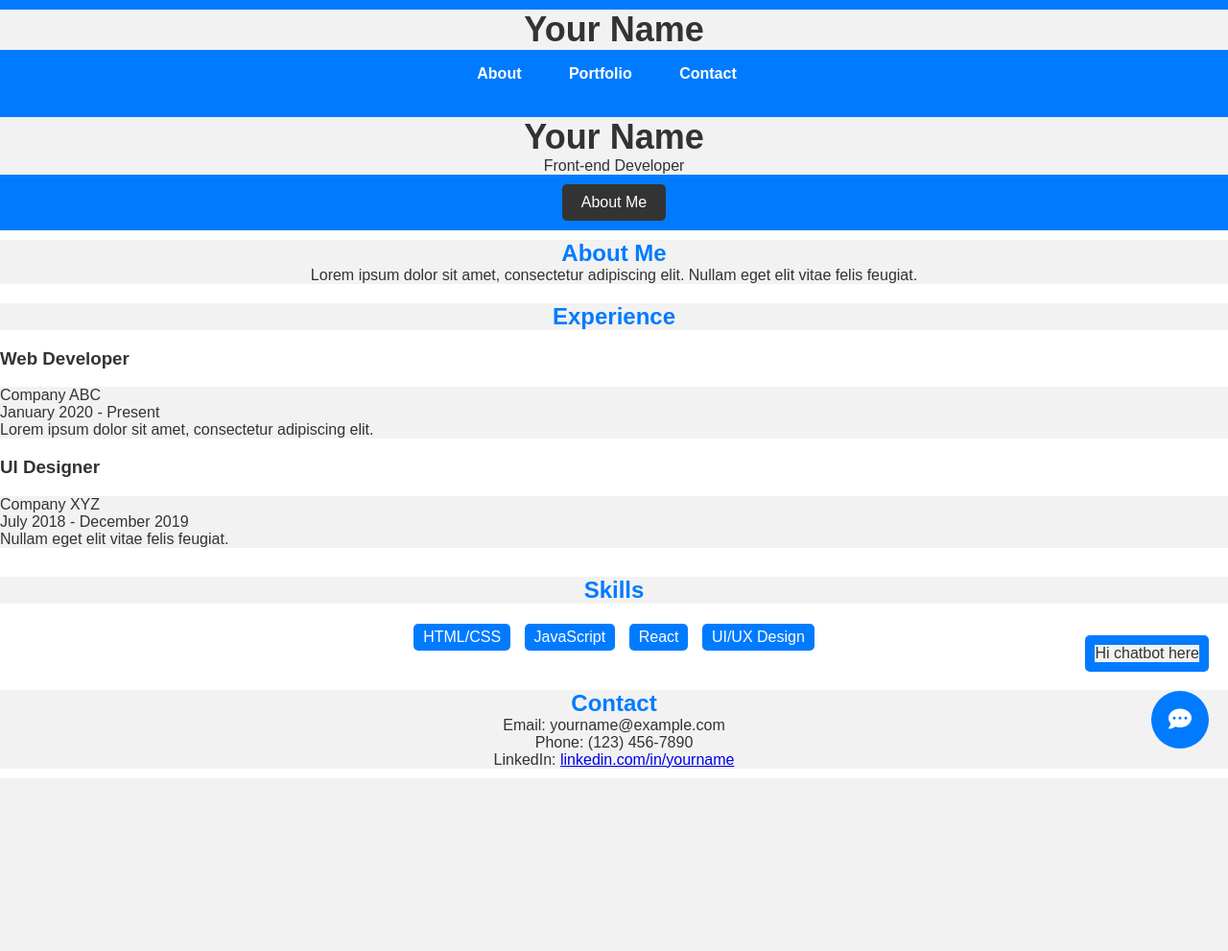
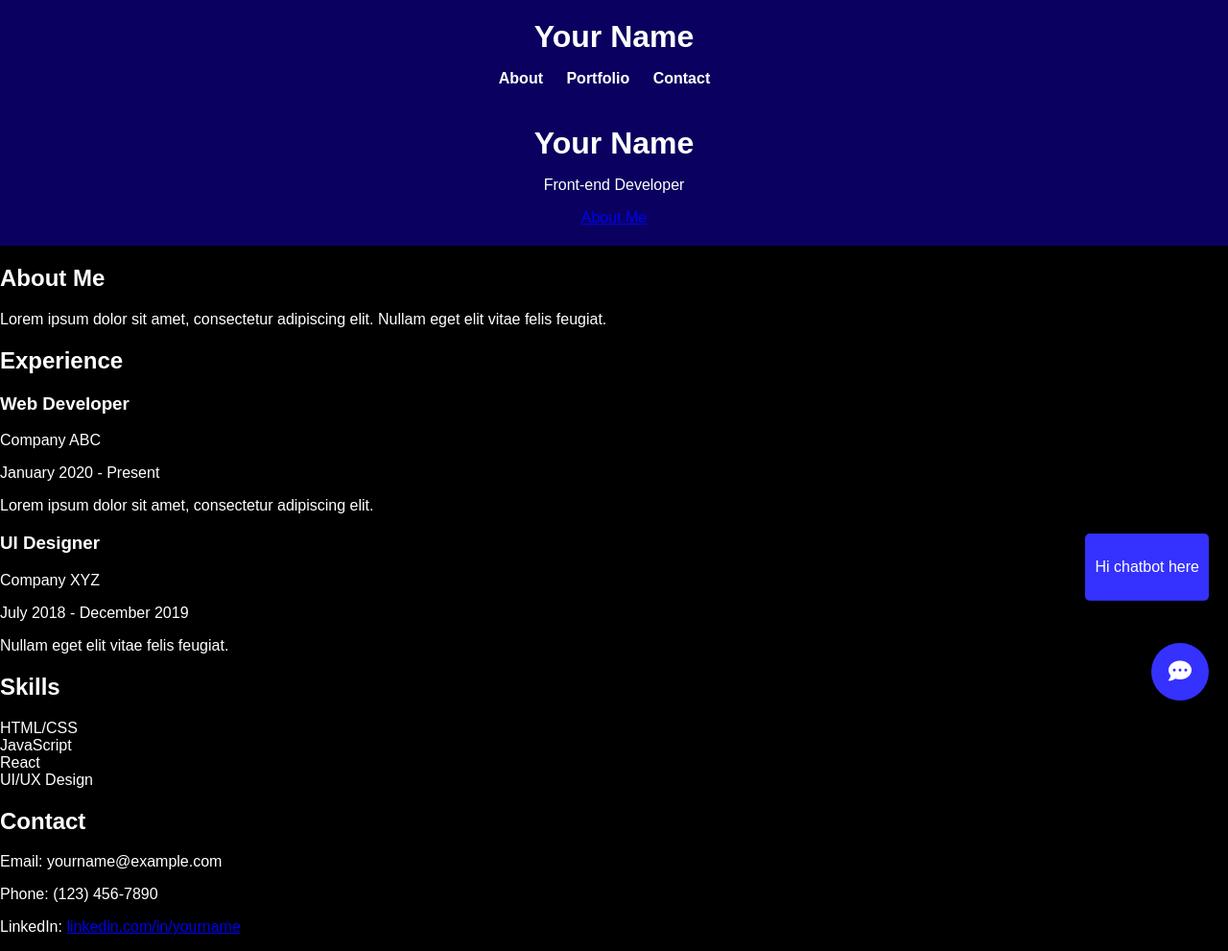
Before and after one commit to jeyprabu/Portfolio-ChatBot, a Flask app: page / in a window 1280 px wide. Shown: the whole page at 96% size. Before the commit the page ends 811 px from the top, so only its background shows below. Run offline with Flask 3, Linux system fonts and the light colour scheme; some libraries are stand-ins or nearby versions.

Commit message:
Update style.css

```diff
--- a/static/style.css
+++ b/static/style.css
@@ -1,37 +1,92 @@
+body {
+    font-family: Arial, sans-serif;
+    margin: 0;
+    padding: 0;
+    background-color: black;
+    color: white;
+}
+header {
+    background-color: #0a005f;
+    color: #fff;
+    text-align: center;
+    padding: 20px;
+}
 header h1 {
-    font-size: 36px;
+    margin: 0;
 }
-
 nav ul {
     list-style-type: none;
+    margin-bottom: 0px;
 }
-
 nav ul li {
     display: inline;
     margin-right: 20px;
 }
-
 nav a {
     text-decoration: none;
     color: #fff;
     font-weight: bold;
 }
-
-section {
+header img {
+    max-width: 150px;
+    border-radius: 50%;
+}
+.container {
+    color: yellow;
+    display: flex;
+    justify-content: space-between;
+    padding: 10px;
+}
+.left, .right {
+    border-radius: 10px;
+    flex: 1;
     padding: 20px;
+    border: 1px solid #ccc;
+    margin: 10px;
+    list-style-type: none;
 }
-
+.container .left img {
+    height: 100px;
+    width: 75px;
+    display: flex;
+    flex-direction: column;
+    align-items: center;
+}
+.right ul {
+    display: flex;
+}
+ul {
+    list-style: none;
+    padding: 0;
+}
+.right ul li {
+    margin-bottom: 0px;
+    margin-right: 10px;
+    background-color: #444444;
+    padding: 10px;
+    border: 1px solid black;
+    border-radius: 5px;
+}
+.container .left img {
+    margin-left: 258px;
+}
+footer {
+    margin-top: 68.5px;
+    padding: 3px;
+    text-align: center;
+    color: rgb(255, 255, 255);
+    background-color: #00025f;
+}
 #chatbot {
     background-color: #f5f5f5;
     padding: 20px;
     border-top: 1px solid #ccc;
 }
-
 .floating-icon {
     position: fixed;
-    bottom: 20px;
+    bottom: 70px;
     right: 20px;
-    background-color: #007bff;
+    background-color: #3531ff;
     color: #fff;
     font-size: 24px;
     border-radius: 50%;
@@ -42,33 +97,48 @@ section {
     cursor: pointer;
     z-index: 9999;
 }
-
 #chat-dialog {
     position: fixed;
-    bottom: 20px;
+    bottom: 70px;
     right: 20px;
     width: 300px;
     background-color: #030303;
-    box-shadow: 0px 0px 10px rgba(0, 0, 0, 0.2);
+    box-shadow: 0px 0px 10px rgba(99, 99, 99, 0.2);
     border-radius: 5px;
     display: none;
     z-index: 9998;
+    padding: 10px;
+    border: 2px solid white;
 }
-
+@keyframes bounce {
+    0%, 20%, 50%, 80%, 100% {
+        transform: translateY(0);
+    }
+    40% {
+        transform: translateY(-30px);
+    }
+    60% {
+        transform: translateY(-15px);
+    }
+}
 .floating-message {
     position: fixed;
-    bottom: 100px;
+    bottom: 150px;
     right: 20px;
-    background-color: #007bff;
-    color: #fff;
+    background-color: #3531ff;
+    color: #000000;
     padding: 10px;
     border-radius: 5px;
     display: none;
     z-index: 9999;
+    animation: bounce 2s ease infinite;
 }
-
+.floating-message p{
+    background: #3531ff;
+    color: white;
+}
 #chat-header {
-    background-color: #007bff;
+    background-color: #3531ff;
     color: #fff;
     padding: 10px;
     display: flex;
@@ -77,98 +147,42 @@ section {
     border-top-left-radius: 5px;
     border-top-right-radius: 5px;
 }
-
+@keyframes animate{
+    0%{
+      opacity: 0;
+      color: #00ff22;
+    }
+    50%{
+      opacity: 0.7;
+      color: #faf604;
+    }
+    100%{
+      opacity: 0;
+      color: #ff0000;
+    }
+  }
+#chat-header span {
+    animation: animate 1s linear infinite;
+}
 #close-icon {
     cursor: pointer;
 }
-
 #chat-messages {
     padding: 10px;
     max-height: 300px;
     overflow-y: scroll;
 }
-
 .user-message {
-    background-color: #aaaaaa;
+    background-color: #00ffea;
+    color: rgb(0, 0, 0);
     padding: 10px;
     border-radius: 5px;
     margin: 5px 0;
 }
-
 .bot-message {
-    background-color: #00fff2;
-    color: #070707;
+    background-color: #740060;
+    color: white;
     padding: 10px;
     border-radius: 5px;
     margin: 5px 0;
 }
-
-body, h1, h2, p {
-    font-family: Arial, sans-serif;
-    background-color: #f2f2f2;
-    color: #333;
-    margin: 0;
-    padding: 0;
-}
-
-.container {
-    max-width: auto;
-    margin: 0 auto;
-    padding: 20px;
-}
-
-header {
-    background-color: #007bff;
-    color: #fff;
-    text-align: center;
-    padding: 10px 0;
-}
-
-.btn {
-    background-color: #333;
-    color: #fff;
-    text-decoration: none;
-    padding: 10px 20px;
-    border-radius: 5px;
-    margin-top: 10px;
-    display: inline-block;
-}
-
-.section {
-    background-color: #fff;
-    padding: 10px 0;
-}
-
-.section-content {
-    text-align: center;
-}
-
-.section h2 {
-    color: #007bff;
-}
-
-.experience-item {
-    text-align: left;
-    margin: 10px 0;
-}
-
-ul {
-    list-style-type: none;
-    padding: 0;
-}
-
-ul li {
-    background-color: #007bff;
-    color: #fff;
-    padding: 5px 10px;
-    border-radius: 5px;
-    margin: 5px;
-    display: inline-block;
-}
-
-footer {
-    background-color: #333;
-    color: #fff;
-    text-align: center;
-    padding: 5px 0;
-}
```
